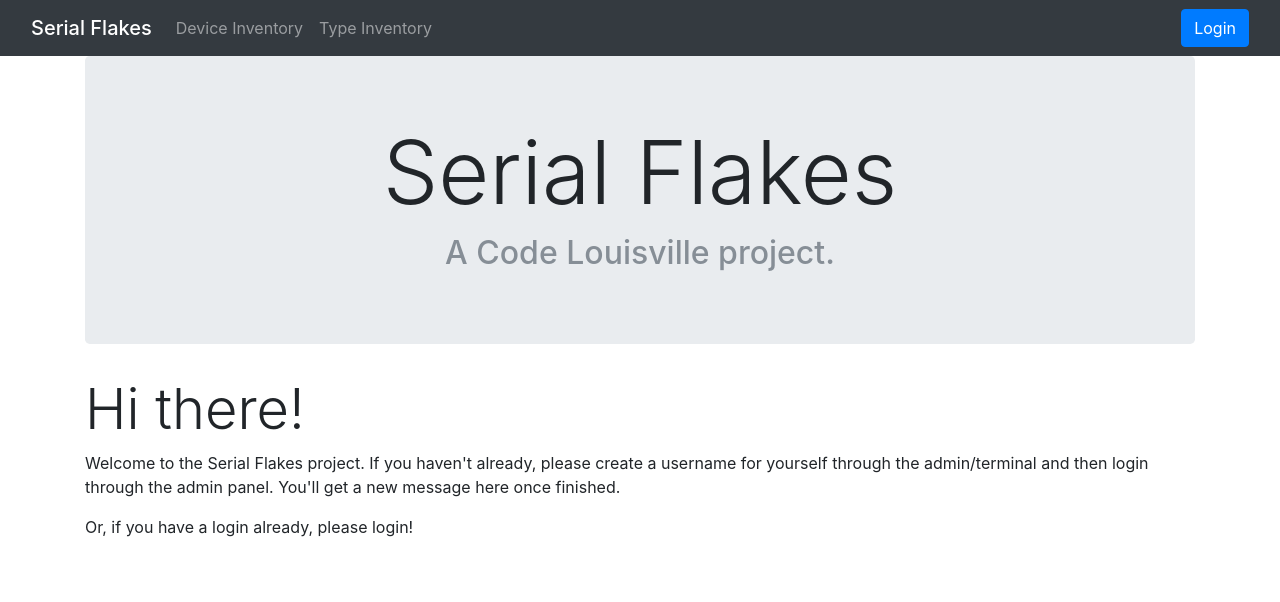
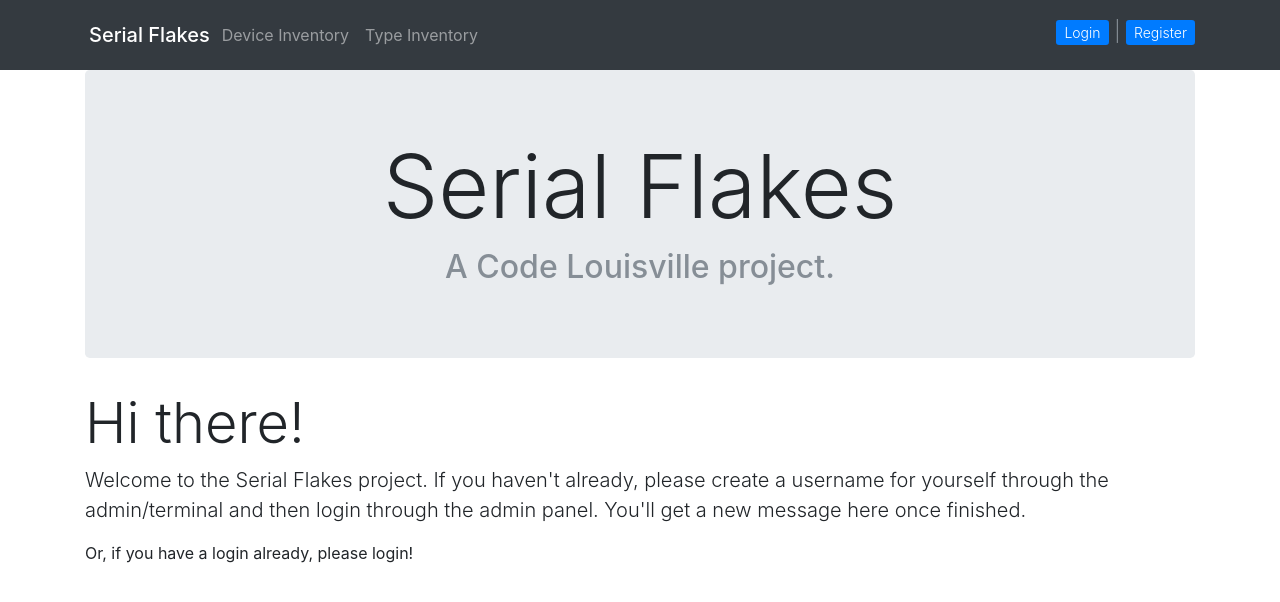
Before and after one commit to Phantom-Hex/SerialF, a Django app: page / in a window 1280 px wide. Shown: the top 602 px of the page. Run offline with Django 3.2, Linux system fonts and the light colour scheme; some libraries are stand-ins or nearby versions.

Commit message:
Signup page added!
The UI now has a sign-up page. It's pretty nifty.

```diff
--- a/Serial/templates/extra/device_list.html
+++ b/Serial/templates/extra/device_list.html
@@ -17,9 +17,9 @@ Device Listing | Serial Flakes
     </table>
     <div class="row">
         {% for device in devices %}
-        <div class="col-md-3">
+        <div class="col-lg-3 col-md-4">
             <div class="card">
-                <img class="card-img-top" src="../../{{ device.photo }}" alt="{{ device.description }}">
+                <img class="card-img-top img-fluid" src="../../{{ device.photo }}" alt="{{ device.description }}">
                 <div class="card-body">
                   <h4 class="card-title">{{ device.name }}</h4>
                   <p class="card-text">by {{ device.maker }}</p>
--- a/Serial/views.py
+++ b/Serial/views.py
@@ -1,9 +1,8 @@
 from django.contrib.auth import login, logout
-from django.contrib.auth.forms import AuthenticationForm
+from django.contrib.auth.forms import AuthenticationForm, UserCreationForm
 from django.shortcuts import render
 from django.urls import reverse_lazy
 from django.views import generic
-from django.views.generic import ListView, DetailView, CreateView, UpdateView, DeleteView
 
 from Serial.models import Device, Type
 
@@ -35,34 +34,40 @@ class LogoutView(generic.RedirectView):
 		return super().get(request, *args, **kwargs)
 
 
+class SignUp(generic.CreateView):
+	form_class = UserCreationForm
+	success_url = reverse_lazy("login")
+	template_name = "form.html"
+
+
 # Views for showing things
 
-class ItemList(ListView):
+class ItemList(generic.ListView):
 	model = Device
 	context_object_name = 'devices'
 	queryset = Device.objects.all()
 	template_name = 'extra/device_list.html'
 
 
-class ItemDetail(DetailView):
+class ItemDetail(generic.DetailView):
 	model = Device
 	context_object_name = 'device'
 	template_name = 'extra/device_detail.html'
 
 
-class ItemCreation(CreateView):
+class ItemCreation(generic.CreateView):
 	model = Device
 	fields = ['name', 'type', 'maker', 'description', 'SKU', 'photo']
 	template_name = 'form.html'
 
 
-class ItemUpdate(UpdateView):
+class ItemUpdate(generic.UpdateView):
 	model = Device
 	fields = ['name', 'type', 'maker', 'description', 'SKU', 'photo']
 	template_name = 'form.html'
 
 
-class ItemDelete(DeleteView):
+class ItemDelete(generic.DeleteView):
 	model = Device
 	template_name = 'extra/confirm.html'
 	success_url = reverse_lazy('device-list')
@@ -70,34 +75,34 @@ class ItemDelete(DeleteView):
 
 # Views for editing types
 
-class TypeList(ListView):
+class TypeList(generic.ListView):
 	model = Type
 	context_object_name = 'types'
 	queryset = Type.objects.all()
 	template_name = 'extra/type_list.html'
 
 
-class TypeDetail(DetailView):
+class TypeDetail(generic.DetailView):
 	model = Type
 	context_object_name = 'type'
 	template_name = 'extra/type_detail.html'
 
 
-class TypeCreation(CreateView):
+class TypeCreation(generic.CreateView):
 	model = Type
 	fields = ['type_name', 'type_size']
 	template_name = 'form.html'
 	success_url = reverse_lazy('type-list')
 
 
-class TypeUpdate(UpdateView):
+class TypeUpdate(generic.UpdateView):
 	model = Type
 	fields = ['type_name', 'type_size']
 	template_name = 'form.html'
 	success_url = reverse_lazy('type-list')
 
 
-class TypeDelete(DeleteView):
+class TypeDelete(generic.DeleteView):
 	model = Type
 	template_name = 'extra/confirm.html'
 	success_url = reverse_lazy('type-list')
--- a/SerialF/urls.py
+++ b/SerialF/urls.py
@@ -21,6 +21,7 @@ from Serial import views
 urlpatterns = [
 	url(r'^admin/', admin.site.urls),
 	url(r'', include('Serial.urls')),
-	url(r'^login/$', views.LoginView.as_view(), name='login'),
-	url(r'^logout/$', views.LogoutView.as_view(), name='logout'),
+	url(r'^login/', views.LoginView.as_view(), name='login'),
+	url(r'^logout/', views.LogoutView.as_view(), name='logout'),
+	url(r'^signup/', views.SignUp.as_view(), name='signup')
 ]
--- a/templates/home.html
+++ b/templates/home.html
@@ -15,7 +15,7 @@ Serial Flakes
     {% if user.is_authenticated %}
         <p>This is a project designed to keep things in check. Feel free to browse around.</p>
     {% else %}
-        <p>Welcome to the Serial Flakes project.
+        <p class="lead">Welcome to the Serial Flakes project.
             If you haven't already, please create a username for yourself through the admin/terminal and then login through the admin panel.
             You'll get a new message here once finished.</p>
         <p>Or, if you have a login already, please login!</p>
--- a/templates/layout.html
+++ b/templates/layout.html
@@ -15,13 +15,13 @@
 
 <!-- Navbar bootstrap -->
 <nav class="navbar navbar-expand-md bg-dark navbar-dark justify-content-between">
-    <div class="container-fluid">
-        <a class="navbar-brand mb-0 h1" href="{% url 'home' %}">Serial Flakes</a>
+    <div class="container">
+        <a class="navbar-brand m-1 h1" href="{% url 'home' %}">Serial Flakes</a>
         <button class="navbar-toggler" type="button" data-toggle="collapse" data-target="#collapsibleNavbar">
             <span class="navbar-toggler-icon"></span>
         </button>
         <div class="collapse navbar-collapse" id="collapsibleNavbar">
-            <ul class="navbar-nav mr-auto">
+            <ul class="navbar-nav nav">
                 <li class="nav-item">
                     <a class="nav-link" href="{% url 'device-list' %}">Device Inventory</a>
                 </li>
@@ -30,15 +30,17 @@
                 </li>
             </ul>
         </div>
-        <div>
-            {% if user.is_authenticated %}
-                <h1>Welcome, {{ user }}!</h1>
-            {% endif %}
-            {% if user.is_authenticated %}
-                <a href="{% url 'logout' %}" class="btn btn-primary">Logout</a>
-            {% else %}
-                <a href="{% url 'login' %}" class="btn btn-primary">Login</a>
-            {% endif %}
+        <div class="pt-1 mt-1">
+            <p class="lead text-muted">
+                {% if user.is_authenticated %}
+                    {{ user }} |
+                {% endif %}{% if user.is_authenticated %}
+                    <a href="{% url 'logout' %}" class="btn-sm btn-primary">Logout</a>
+                {% else %}
+                    <a href="{% url 'login' %}" class="btn-sm btn-primary">Login</a> |
+                    <a href="{% url 'signup' %}" class="btn-sm btn-primary">Register</a>
+                {% endif %}
+            </p>
         </div>
     </div>
 </nav>
```
Also changed, not shown: Serial/forms.py (+13 -0 lines), db.sqlite3.
